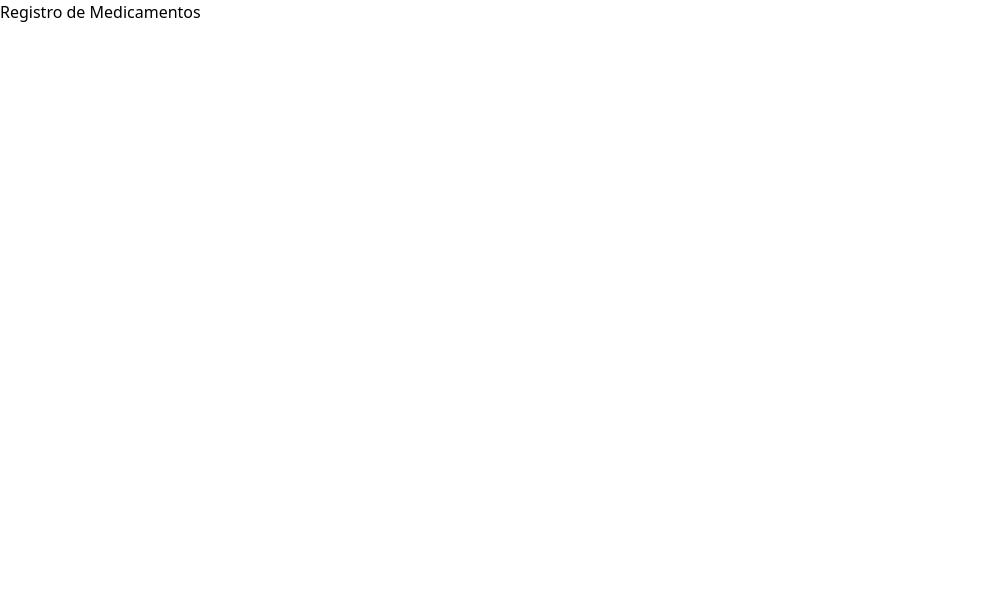
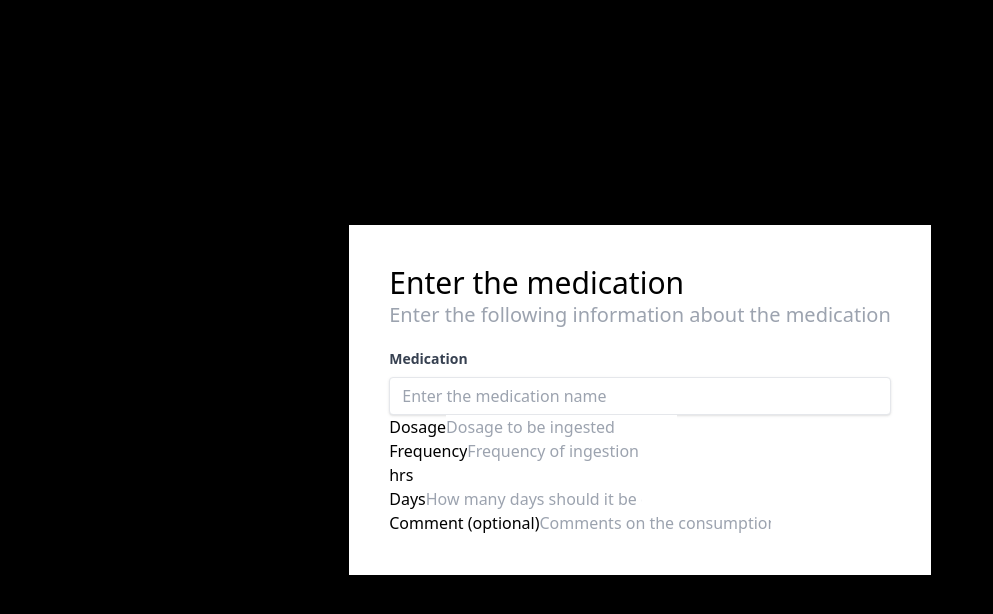
Before and after one commit to ip345622/cuadroMedicamentos-Front-end, a React (Vite) app: page /form in a window 1280 px wide. Shown: the top 614 px of the page, without its empty margins (0-993 px from the left). Built offline with nearby package versions, Linux system fonts and the light colour scheme.

Commit message:
Inicio de formulario

```diff
--- a/package.json
+++ b/package.json
@@ -12,7 +12,8 @@
   "dependencies": {
     "react": "^18.2.0",
     "react-dom": "^18.2.0",
-    "react-icons": "^4.11.0"
+    "react-icons": "^4.11.0",
+    "react-router-dom": "^6.17.0"
   },
   "devDependencies": {
     "@types/react": "^18.2.15",
--- a/src/App.jsx
+++ b/src/App.jsx
@@ -1,11 +1,21 @@
-import CalendarioMedicamentos from './page/calendario'
+import { BrowserRouter, useRoutes } from "react-router-dom";
+
+import CalendarioMedicamentos from "./page/calendario";
+import Formulario from "./page/formulario";
+
+const AppRoutes = () => {
+  let routes = useRoutes([
+    { path: "/", element: <CalendarioMedicamentos /> },
+    { path: "/form", element: <Formulario /> },
+  ]);
+  return routes;
+};
 function App() {
-
   return (
-    <>
-      <CalendarioMedicamentos />
-    </>
-  )
+    <BrowserRouter>
+      <AppRoutes />
+    </BrowserRouter>
+  );
 }
 
-export default App
+export default App;
--- a/src/page/formulario/index.jsx
+++ b/src/page/formulario/index.jsx
@@ -1,10 +1,47 @@
-import React from 'react'
+import React from "react";
 
 function Formulario() {
   return (
-    <>
-    </>
-  )
+    <div className="flex h-screen items-center justify-center bg-black">
+      <div className="flex flex-col shadow-2xl p-10 bg-white gap-5">
+        <div>
+          <h1 className="text-3xl">Enter the medication</h1>
+          <p className="text-xl text-gray-400">Enter the following information about the medication</p>
+        </div>
+        <form action="">
+          <div>
+            <label className="block text-gray-700 text-sm font-bold mb-2">Medication</label>
+            <input className="shadow appearance-none border rounded w-full py-2 px-3 text-gray-700 leading-tight focus:outline-gray-400 focus:shadow-outline" type="text" placeholder="Enter the medication name" />
+          </div>
+          <div>
+            <label>Dosage</label>
+            <input type="text" placeholder="Dosage to be ingested" />
+          </div>
+          <div>
+            <label>Frequency</label>
+            <input type="number" placeholder="Frequency of ingestion" />
+            <p>hrs</p>
+          </div>
+          <div>
+            <label>Days</label>
+            <input
+              type="number"
+              placeholder="How many days should it be consumed?"
+            />
+          </div>
+          <div>
+            <label>
+              Comment <span>(optional)</span>
+            </label>
+            <input
+              type="text"
+              placeholder="Comments on the consumption of the medication"
+            />
+          </div>
+        </form>
+      </div>
+    </div>
+  );
 }
 
-export default Formulario
+export default Formulario;
```
Also changed, not shown: 1 other file (tests, documents, lock files or other folders).
